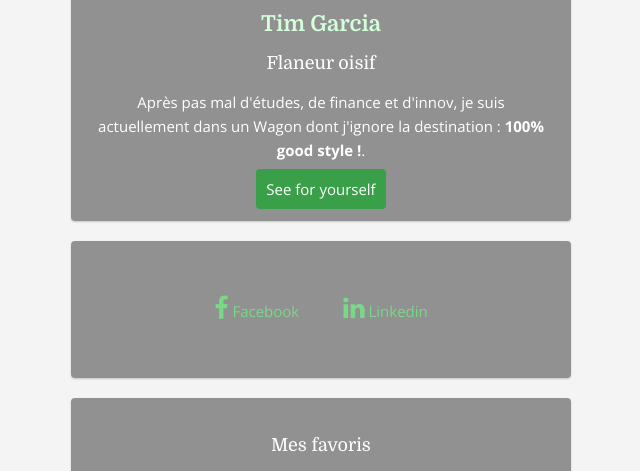
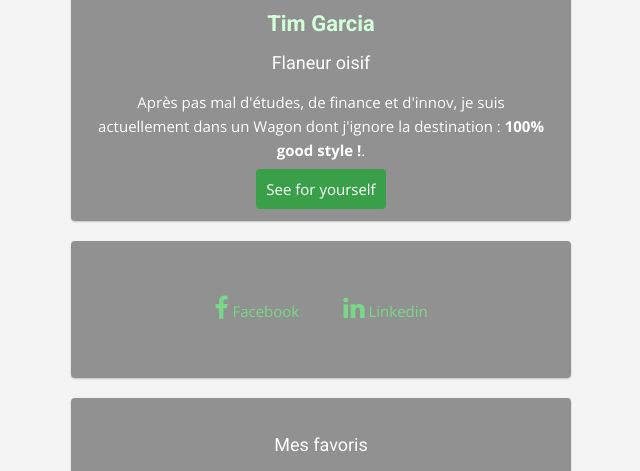
Before and after one commit to timgrc/profile, a plain HTML site: page index.html in a window 1280 px wide. Shown: the part 307-778 px from the top of the page, 319-959 px from the left. Drawn offline with nearby package versions, Linux system fonts and the light colour scheme.

Commit message:
roboto is better

```diff
--- a/index.html
+++ b/index.html
@@ -2,7 +2,7 @@
   <head>
     <meta charset="utf-8">
     <title>Tim infos</title>
-    <link rel="stylesheet" href="http://fonts.googleapis.com/css?family=Open+Sans:400,300,700|Domine:400,700">
+    <link rel="stylesheet" href="http://fonts.googleapis.com/css?family=Open+Sans:400,300,700|Roboto:400,700">
     <link rel="stylesheet" href="https://maxcdn.bootstrapcdn.com/font-awesome/4.6.3/css/font-awesome.min.css">
     <link rel="stylesheet" href="style.css">
   </head>
--- a/style.css
+++ b/style.css
@@ -14,7 +14,7 @@ body{
 }
 
 h1, h2, h3{
-  font-family: 'Domine', serif;
+  font-family: 'Roboto', sans-serif;
 }
 
 h1{
```
